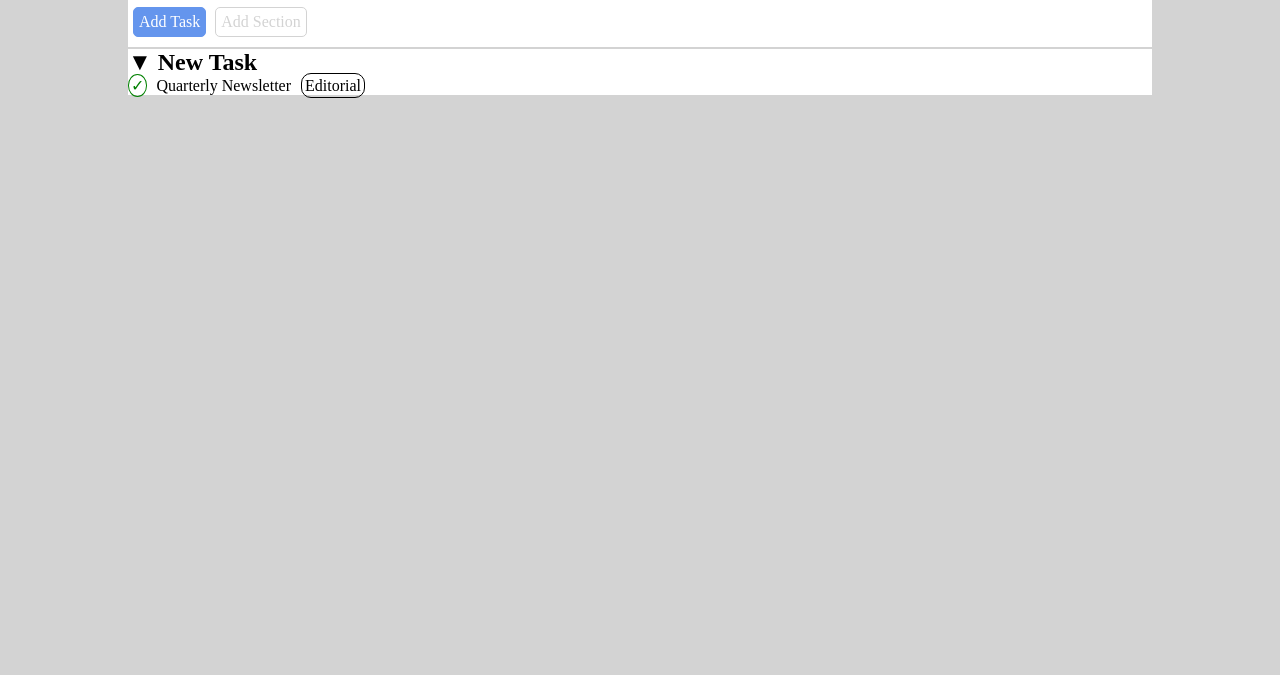
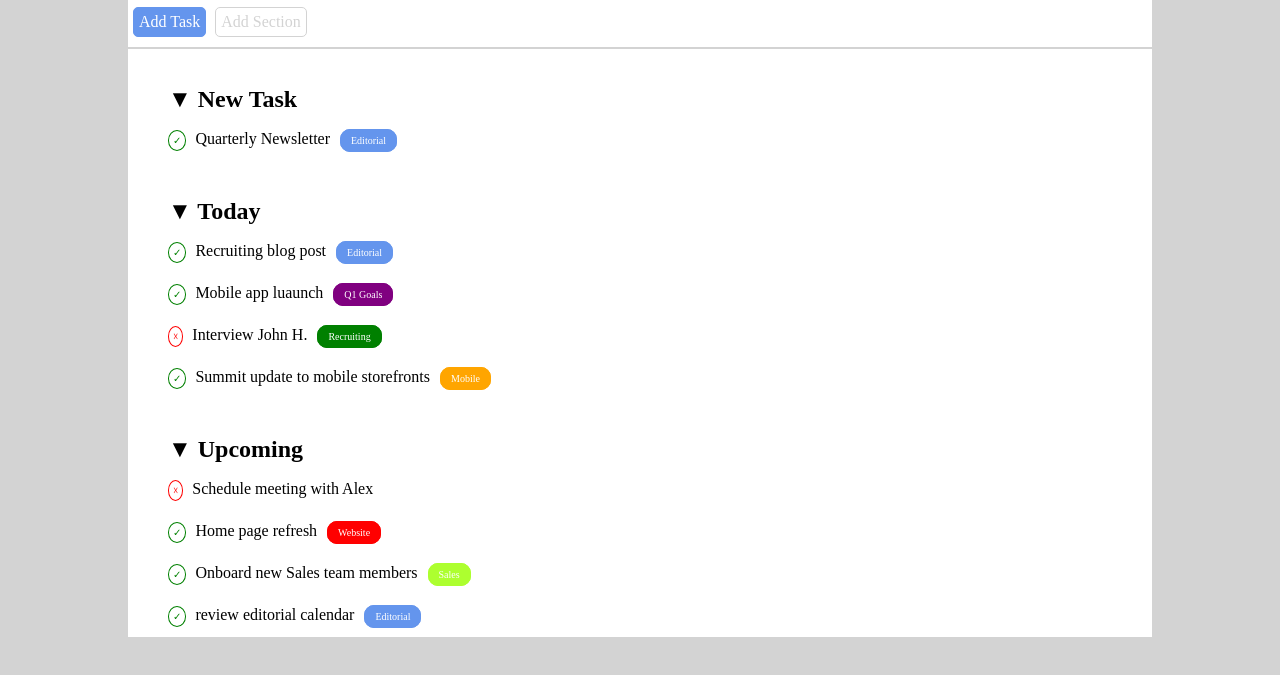
Before and after one commit to AndreiBurbulia/html-css-toboolist, a plain HTML site: page index.html in a window 1280 px wide. Shown: the part 103-778 px from the top of the page. Drawn offline with Linux system fonts and the light colour scheme.

Commit message:
Struttura elenco completata

```diff
--- a/css/style.css
+++ b/css/style.css
@@ -63,27 +63,81 @@ hr{
     border: 1px solid lightgray;
 }
 
+
+.sub_container{
+    margin-top: 20px;
+    margin: 30px 0 0 40px;
+    line-height: 40px;
+}
+
 .list_element{
     display: block;
 
 }
 
 span.list_element::before{
+    font-size: 10px;
+    padding: 4px;
+    border-radius: 100%;
+    margin-right: 5px;
+    border: 1px solid;
+}
+
+span.list_element.check::before{
     content: "\2713";
     color: green;
-    border:1px solid green;
-    padding: 2px;
-    border-radius: 100%;
-    margin-right: 5px;
+    border-color: green;
+}
+span.list_element.cross::before{
+    content: "\2613";
+    color: red;
+    border-color: red;
 }
 
 span.list_element::after{
+    font-size: 10px;
+    border: 1px solid;
+    border-radius: 10px;
+    padding: 5px 10px 5px 10px;
+    margin-left: 10px;
+    color: white;
+
+}
+
+span.list_element.editorial::after{
     content: "Editorial";
-    border: 1px solid black;
-    border-radius: 10px;
-    padding: 3px;
-    margin-left: 10px;
+    background-color: cornflowerblue;
+    border-color: cornflowerblue;
+}
 
+span.list_element.q1_goals::after{
+    content: "Q1 Goals";
+    background-color: purple;
+    border-color: purple;
+}
+
+span.list_element.recruiting::after{
+    content: "Recruiting";
+    background-color: green;
+    border-color: green;
+}
+
+span.list_element.mobile::after{
+    content: "Mobile";
+    background-color: orange;
+    border-color: orange;
+}
+
+span.list_element.website::after{
+    content: "Website";
+    background-color: red;
+    border-color: red;
+}
+
+span.list_element.sales::after{
+    content: "Sales";
+    background-color: greenyellow;
+    border-color: greenyellow;
 }
 /* /Main */
 
--- a/index.html
+++ b/index.html
@@ -32,18 +32,32 @@
         <!-- Lista cose da fare -->
         <section>
             <!-- New Task -->
-            <div>
+            <div class="sub_container">
                 <h2> &#9660 New Task</h2>
-                <span class="list_element"> Quarterly Newsletter</span>
+                <span class="list_element check editorial"> Quarterly Newsletter</span>
             </div>
             <!-- /New Task -->
 
             <!-- Today -->
-            <div></div>
+            <div class="sub_container">
+                <div>
+                    <h2> &#9660 Today</h2>
+                    <span class="list_element check editorial"> Recruiting blog post</span>
+                    <span class="list_element check q1_goals"> Mobile app luaunch</span>
+                    <span class="list_element cross recruiting"> Interview John H.</span>
+                    <span class="list_element check mobile"> Summit update to mobile storefronts</span>
+                </div>
+            </div>
             <!-- /Today -->
 
             <!-- Upcoming -->
-            <div></div>
+            <div class="sub_container">
+                <h2> &#9660 Upcoming</h2>
+                    <span class="list_element cross"> Schedule meeting with Alex</span>
+                    <span class="list_element check website"> Home page refresh</span>
+                    <span class="list_element check sales"> Onboard new Sales team members</span>
+                    <span class="list_element check editorial"> review editorial calendar</span>
+            </div>
             <!-- /Upcoming -->
 
 
```
